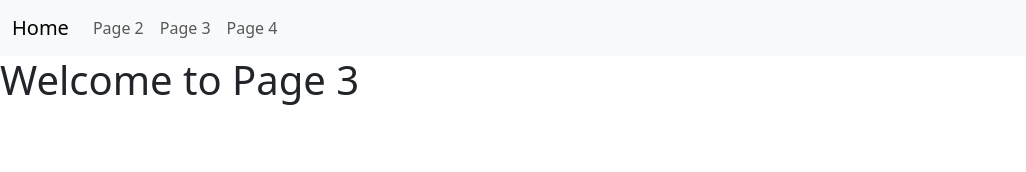
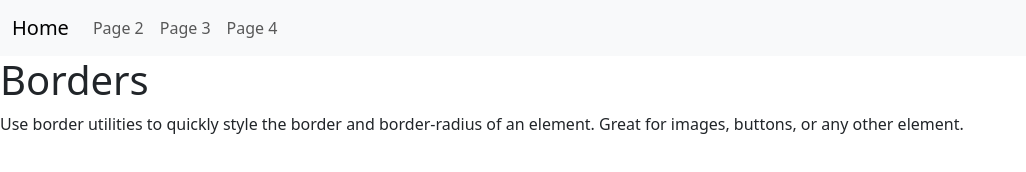
Before and after one commit to Shohruz2001/mis4013hw1SJ, a plain HTML site: page page3.html in a window 1280 px wide. Shown: the whole page, without its empty margins (0-1026 px from the left). Drawn offline with nearby package versions, Linux system fonts and the light colour scheme.

Commit message:
Update page3.html

```diff
--- a/page3.html
+++ b/page3.html
@@ -30,7 +30,8 @@
       </div>
     </nav>
 
-    <h1>Welcome to Page 3</h1>
+    <h1>Borders</h1>
+    <p>Use border utilities to quickly style the border and border-radius of an element. Great for images, buttons, or any other element.</p>
 
     <script src="https://cdn.jsdelivr.net/npm/bootstrap@5.3.3/dist/js/bootstrap.bundle.min.js" integrity="sha384-YvpcrYf0tY3lHB60NNkmXc5s9fDVZLESaAA55NDzOxhy9GkcIdslK1eN7N6jIeHz" crossorigin="anonymous"></script>
   </body>
```
